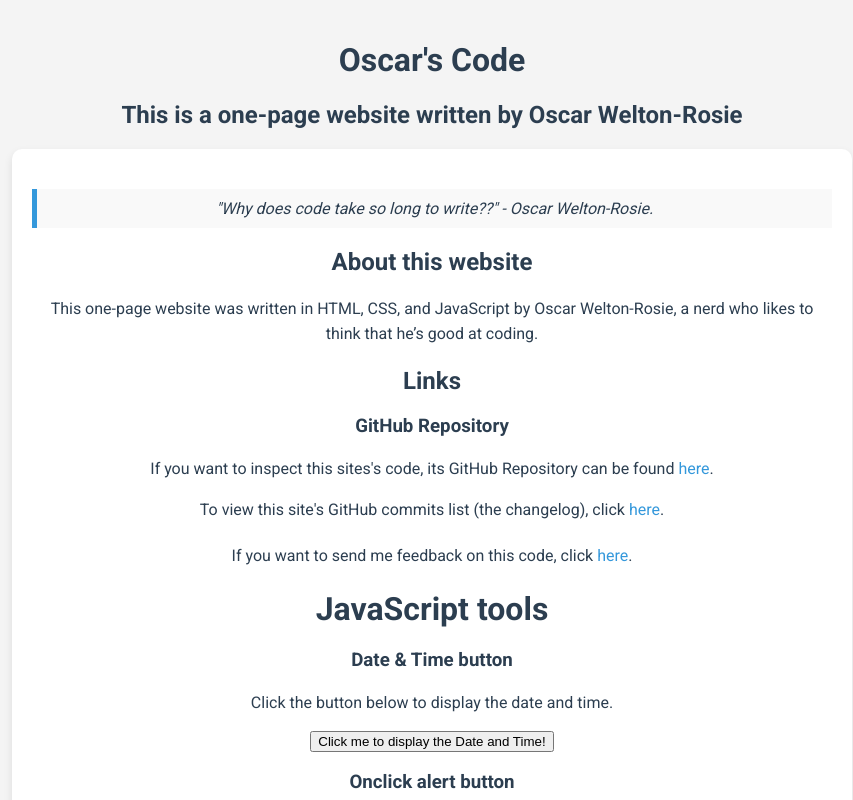
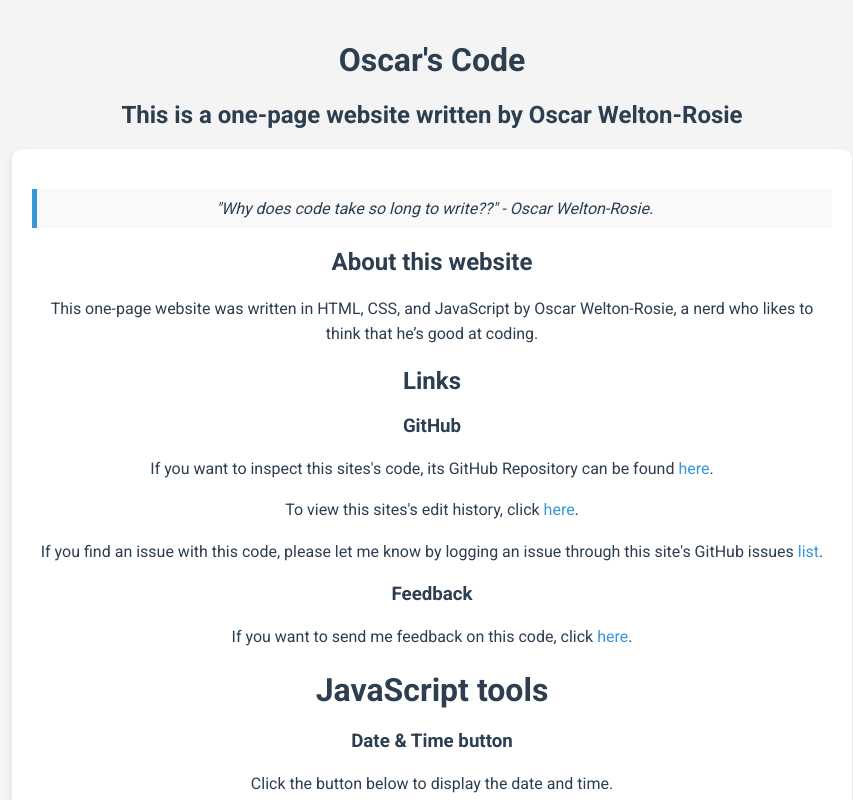
Before and after one commit to OWelton-Rosie/My-code, a plain HTML site: page My-code.html in a window 1280 px wide. Shown: the top 800 px of the page, without its empty margins (208-1061 px from the left). Drawn offline with Linux system fonts and the light colour scheme.

Commit message:
Added a link to the GitHub issues list

```diff
--- a/My-code.html
+++ b/My-code.html
@@ -138,13 +138,13 @@
 
     <article>
       <h1>Links</h1>
-      <h3>GitHub Repository</h3>
+      <h3>GitHub</h3>
       <p>If you want to inspect this sites's code, its GitHub Repository can be found <a href="https://github.com/OWelton-Rosie/My-bad-code" target="_blank" rel="noopener noreferrer">here</a>.</p>
-    <p>To view this site's GitHub commits list (the changelog), click <a href="https://github.com/OWelton-Rosie/My-code/commits/main/" target="_blank" rel="noopener noreferrer"> here</a>.</p>
-    </article>
-
+    <p>To view this sites's edit history, click<a href="https://github.com/OWelton-Rosie/My-code/commits/main/" target="_blank" rel="noopener noreferrer"> here</a>.</p>
+        <p>If you find an issue with this code, please let me know by logging an issue through this site's GitHub issues <a href="https://github.com/OWelton-Rosie/My-code/issues" target="_blank" rel="noopener no referrer"> list</a>.</p>
+    <h3>Feedback</h3>
     <p>If you want to send me feedback on this code, click <a href="mailto:oweltonrosie@gmail.com?subject=Oscar's Code" target="_blank" rel="noopener noreferrer">here</a>.</p>
-
+     </article>
     <h1>JavaScript tools</h1>
     <h3>Date & Time button</h3>
     <p>Click the button below to display the date and time.</p>
```
